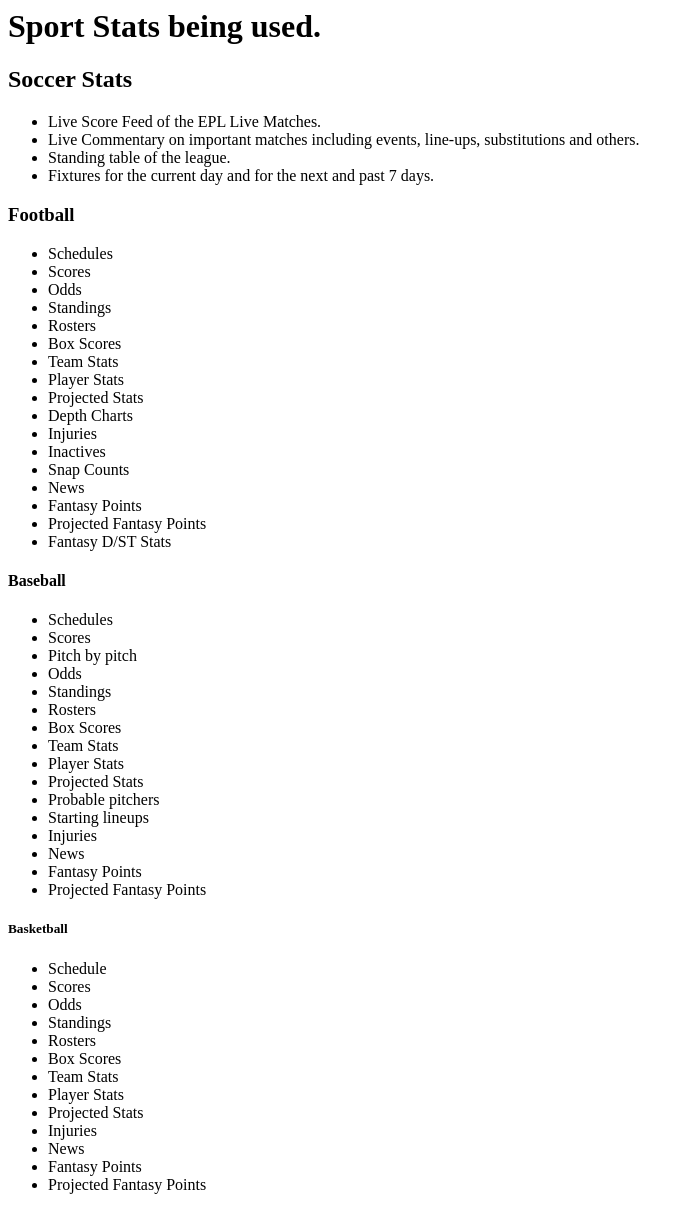
After one commit to chrispaul3625/sprots, a PHP site: page /data-design/stats.php in a window 1280 px wide. The commit adds this page. Shown: the whole page, without its empty margins (0-694 px from the left). Run offline with PHP 8.4, Linux system fonts and the light colour scheme.

Commit message:
Created Stats.php compiling a list of stats that our APIs provide that we can use.

```diff
--- /dev/null
+++ b/public_html/epic/data-design/stats.php
@@ -0,0 +1,82 @@
+<DOCTYPE html>
+	<html>
+		<head>
+			<meta charset="UTF-8">
+			<title>
+				Sport Stats
+			</title>
+		</head>
+		<body>
+			<h1> Sport Stats being used.</h1>
+			<h2>Soccer Stats</h2>
+			<p>
+				<ul>
+				<li> Live Score Feed of the EPL Live Matches.</li>
+				<li> Live Commentary on important matches including events, line-ups, substitutions and others.</li>
+				<li> Standing table of the league.</li>
+				<li> Fixtures for the current day and for the next and past 7 days.</li>
+			</ul>
+			</p>
+			<h3> Football </h3>
+			<p>
+			<ul>
+				<li> Schedules </li>
+				<li> Scores </li>
+				<li> Odds</li>
+				<li> Standings</li>
+				<li> Rosters </li>
+				<li> Box Scores </li>
+				<li> Team Stats </li>
+				<li> Player Stats </li>
+				<li> Projected Stats </li>
+				<li> Depth Charts </li>
+				<li> Injuries </li>
+				<li> Inactives </li>
+				<li> Snap Counts </li>
+				<li> News </li>
+				<li> Fantasy Points </li>
+				<li> Projected Fantasy Points </li>
+				<li> Fantasy D/ST Stats </li>
+			</ul>
+			</p>
+			<h4> Baseball </h4>
+			<p>
+				<ul>
+				<li> Schedules </li>
+				<li> Scores </li>
+				<li> Pitch by pitch </li>
+				<li> Odds</li>
+				<li> Standings</li>
+				<li> Rosters </li>
+				<li> Box Scores </li>
+				<li> Team Stats </li>
+				<li> Player Stats </li>
+				<li> Projected Stats </li>
+				<li> Probable pitchers </li>
+				<li> Starting lineups </li>
+				<li> Injuries </li>
+				<li> News </li>
+				<li> Fantasy Points </li>
+				<li> Projected Fantasy Points </li>
+			</ul>
+			</p>
+			<h5> Basketball </h5>
+			<p>
+				<ul>
+				<li> Schedule </li>
+				<li> Scores </li>
+				<li> Odds</li>
+				<li> Standings</li>
+				<li> Rosters </li>
+				<li> Box Scores </li>
+				<li> Team Stats </li>
+				<li> Player Stats </li>
+				<li> Projected Stats </li>
+				<li> Injuries </li>
+				<li> News </li>
+				<li> Fantasy Points </li>
+				<li> Projected Fantasy Points </li>
+			</ul>
+			</p>
+		</body>
+	</html>
--- a/public_html/epic/personas/bill_pruitt.php
+++ b/public_html/epic/personas/bill_pruitt.php
@@ -11,7 +11,7 @@
 			Bill Pruitt lives in Minneapolis, MN and is 37 years old.  He is a married and has two children.
 			Bill grew up in Minneapolis and has a large extended family in the area.  He and his family are all big fans of the Minnesota Vikings football team, Minneapolis Twins baseball team and the Minnesota Wild hockey team.
 			Bill graduated from college and works for a bank in downtown Minneapolis.  His work and family responsibilities take most of his time but tries to attends as many games as he can and enjoys taking about his teams with his friends, family and co-workers.
-			Bill owns an iPhone 6 and a desktop PC running Windows 7 and IE 8.  He uses both of these devices to access information about his favorite teams. He follows a few sports blogs, reads the sports pages of local and regional newspapers and uses social media sites to discuss sports with his friends.
+			Bill owns an iPhone 6 and a desktop PC running IE 8.  He uses both of these devices to access information about his favorite teams. He follows a few sports blogs, reads the sports pages of local and regional newspapers and uses social media sites to discuss sports with his friends.
 		</p>
 	</body>
 </html>
```
Also changed, not shown: public_html/epic/personas/jude-chavez.php (+0 -8 lines).
